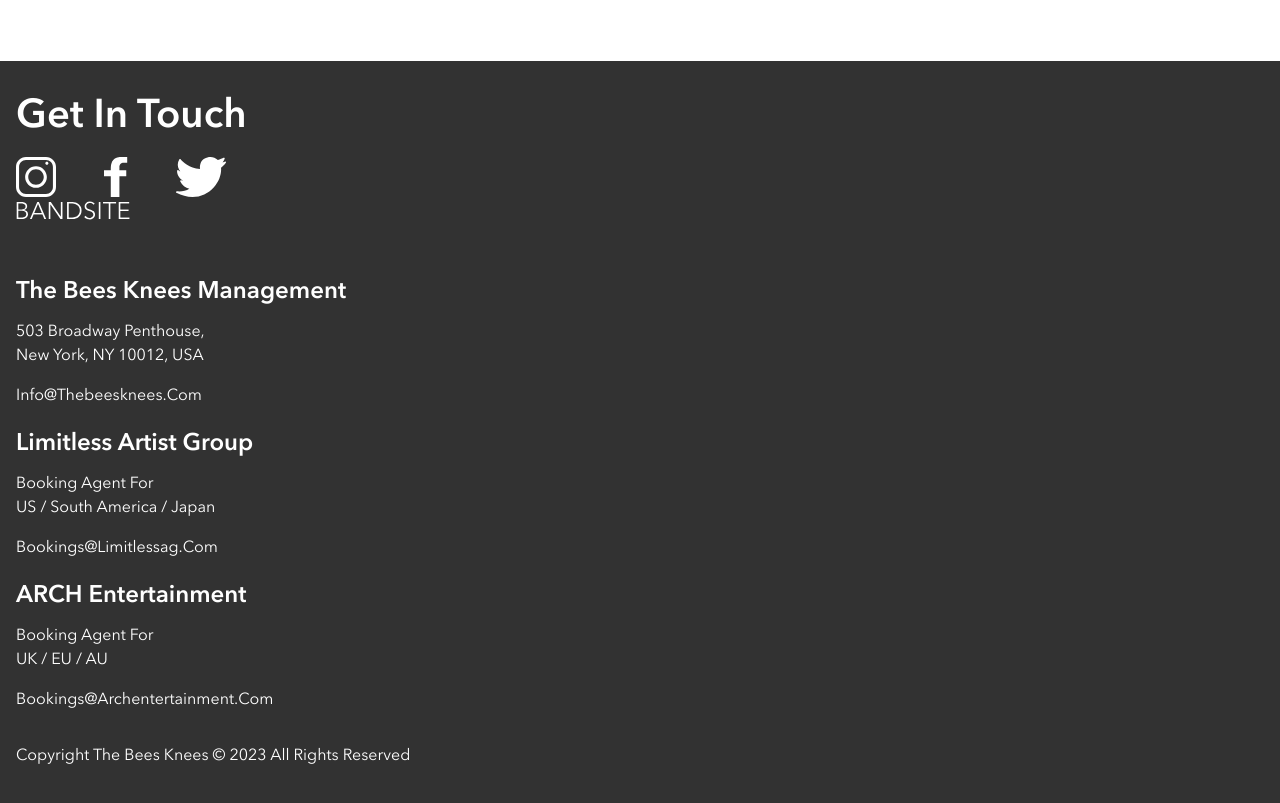
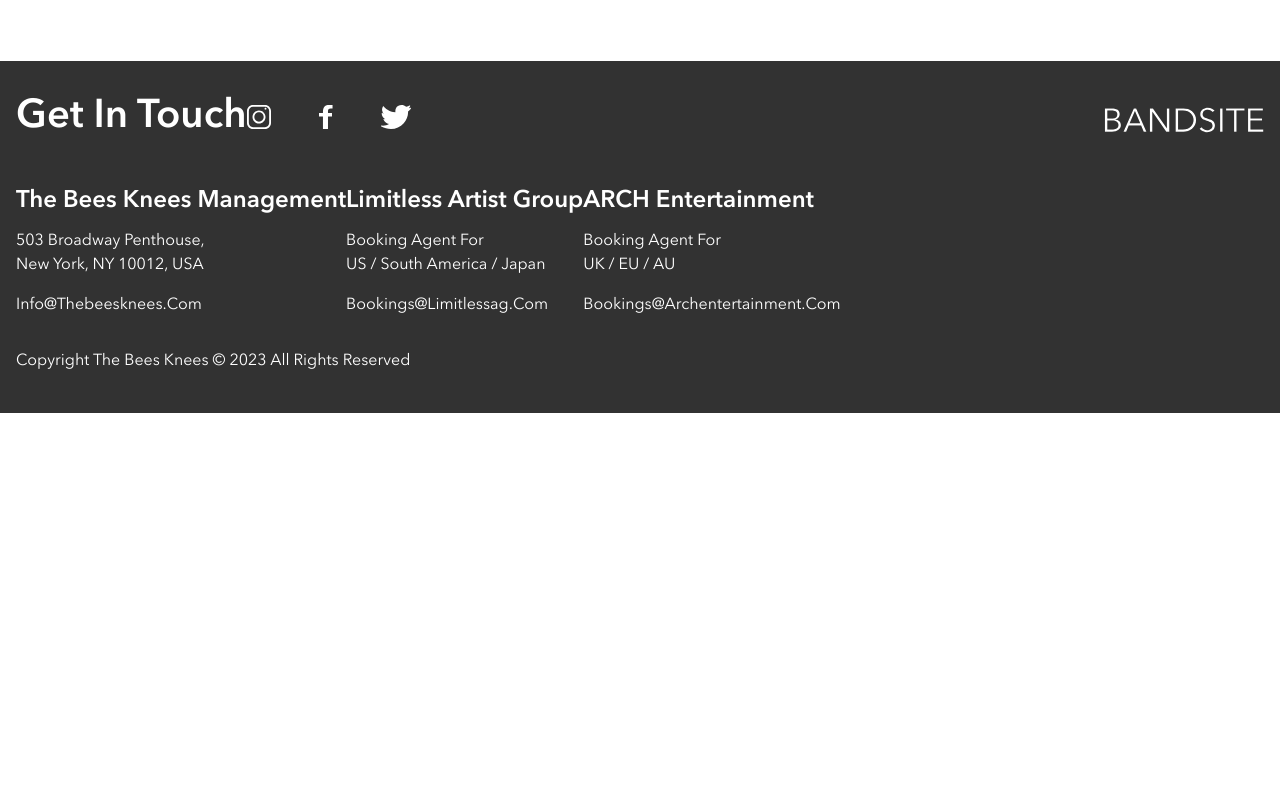
Before and after one commit to ejkorol/jason-korol-bandsite, a plain HTML site: page index.html in a window 1280 px wide. Shown: the part 2225-3028 px from the top of the page. After the commit the page ends 2638 px from the top, so only its background shows below. Drawn offline with nearby package versions, Linux system fonts and the light colour scheme; files that its build step writes are made by us from their sources.

Commit message:
add responsive queries to footer

```diff
--- a/styles/partials/_globals.scss
+++ b/styles/partials/_globals.scss
@@ -128,8 +128,12 @@ body, html {
   padding: 1.5rem 0;
   &__section {
     padding: 16px 16px;
+    @include respond-to-min($tablet) {
+      display: flex;
+    }
   }
 }
+
 .footer-section {
   &__header {
     margin: 0;
@@ -151,14 +155,27 @@ body, html {
   &__icons {
     margin-top: 1.5rem;
     display: flex;
+    @include respond-to-min($tablet) {
+      margin: 0;
+    }
   }
   &__icon {
     height: 2.5rem;
     margin-right: 3rem;
+    @include respond-to-min($tablet) {
+      height: 1.5rem;
+    }
   }
   &__item {
     display: flex;
     flex-direction: column;
+    &--socials {
+      @include respond-to-min($tablet) {
+        width: 100%;
+        display: flex;
+        align-items: flex-end;
+      }
+    }
   }
   &__logo {
     @include respond-to-max($tablet) {
@@ -172,5 +189,17 @@ body, html {
         display: none;
       }
     }
+    &--tablet-desktop {
+      width: 10rem;
+      margin: 1.5rem 0 1rem 0;
+      @include respond-to-max($tablet) {
+        display: none;
+      }
+      @include respond-to-min($tablet) {
+        display: flex;
+        margin: 0;
+        margin-left: auto;
+      }
+    }
   }
 }
```
